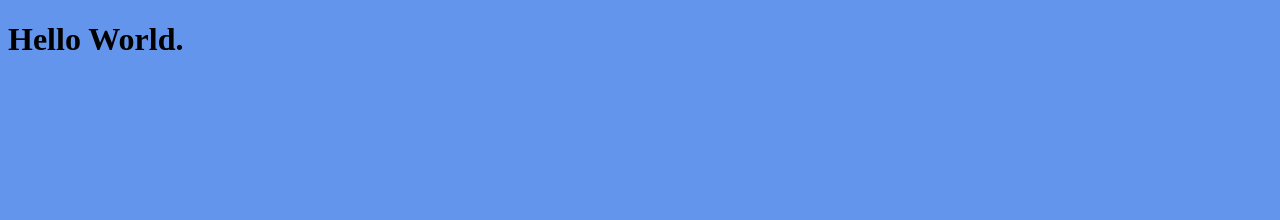
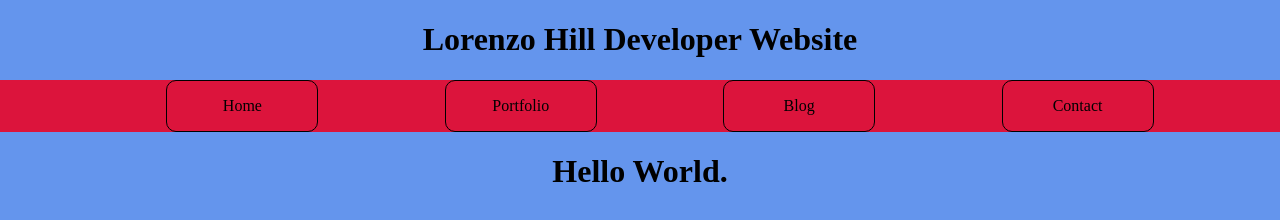
Before and after one commit to lorenzohill/dev-site, a plain HTML site: page index.html in a window 1280 px wide. Drawn offline with Linux system fonts and the light colour scheme.

Commit message:
Started home page

```diff
--- a/index.html
+++ b/index.html
@@ -8,6 +8,15 @@
   <link rel="stylesheet" href="style.css">
 </head>
 <body>
+  <h1>Lorenzo Hill Developer Website</h1>
+  <nav>
+    <ul>
+      <li>Home</li>
+      <li>Portfolio</li>
+      <li>Blog</li>
+      <li>Contact</li>
+    </ul>
+  </nav>
   <h1>Hello World.</h1>
 </body>
 </html>
--- a/style.css
+++ b/style.css
@@ -1,3 +1,36 @@
 body{
   background-color: cornflowerblue;
+  margin: 0;
+  padding: 0;
 }
+
+nav{
+  margin-top: 0;
+  background-color: #dc143c;
+}
+
+ul{
+  display: flex;
+  flex-direction: row;
+  justify-content: space-evenly;
+}
+
+li{
+  border: 1px solid black;
+  border-radius: 10px;
+  display: flex;
+  justify-content: center;
+  list-style-type: none;
+  align-items: center;
+  width: 150px;
+  height: 50px;
+}
+
+li:hover{
+  background-color: coral;
+  border-radius: 10px;
+}
+
+h1{
+  text-align: center;
+}
```
